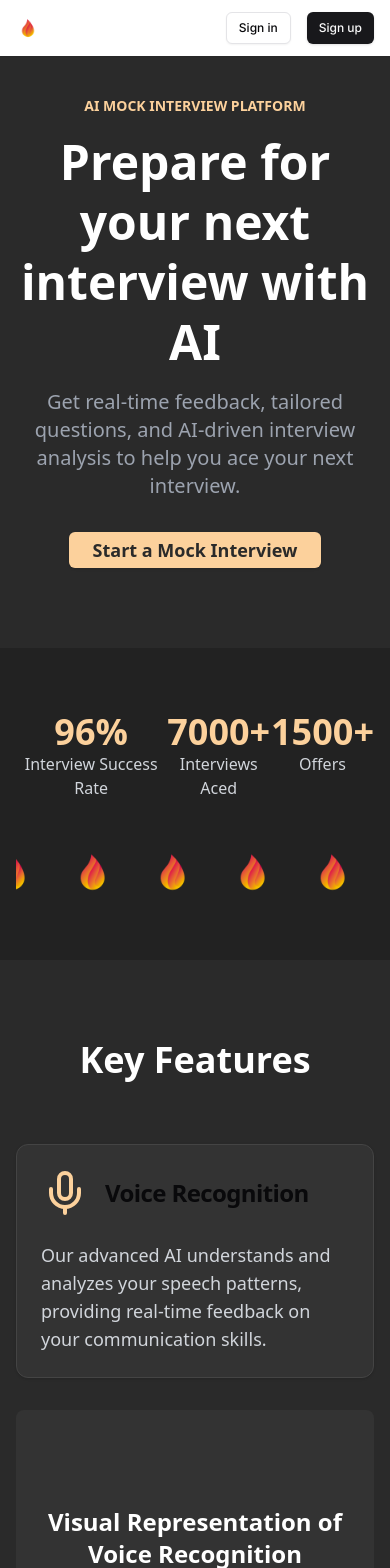
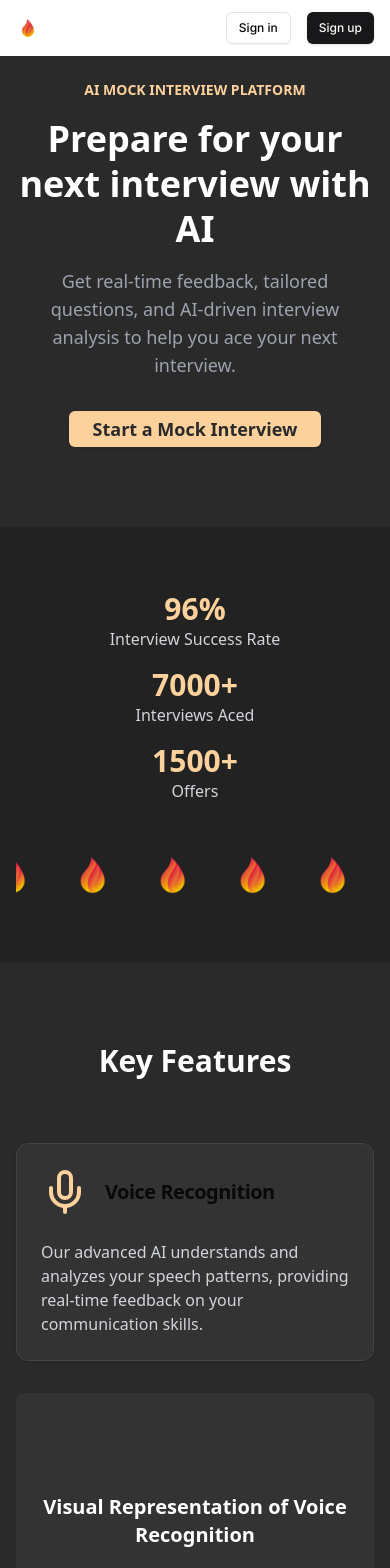
Before and after one commit to ahnaft7/fireside-ai, a Next.js app: page / in a window 390 px wide. Shown: the top 1568 px of the page. Built offline with nearby package versions, Linux system fonts and the light colour scheme; no server answers.

Commit message:
updated landing page responsiveness

```diff
--- a/app/globals.css
+++ b/app/globals.css
@@ -78,6 +78,18 @@
   }
 }
 
+html, body {
+  padding: 0;
+  margin: 0;
+  width: 100%;
+  overflow-x: hidden;
+}
+
+#__next {
+  width: 100%;
+  overflow-x: hidden;
+}
+
 @layer base {
   * {
     @apply border-border;
--- a/app/layout.js
+++ b/app/layout.js
@@ -92,9 +92,9 @@ export default function RootLayout({ children }) {
             </NavigationMenu>
           </div> */}
           <Navbar />
-          <main className="container mx-auto py-4">
-            {children}
-          </main>
+
+          {children}
+
         </body>
       </html>
     </ClerkProvider>
--- a/app/page.js
+++ b/app/page.js
@@ -226,37 +226,39 @@ export default function LandingPage() {
   return (
     <div className="min-h-screen bg-[#2A2A2A] text-white font-sans">
       {/* Hero Section */}
-      <section className="container mx-auto px-4 py-20 text-center">
+      <section className="px-4 sm:px-6 lg:px-8 py-20 text-center">
+        <div className="max-w-screen-xl mx-auto">
           <h3 className="text-[#FCD19C] text-sm font-semibold mb-4">AI MOCK INTERVIEW PLATFORM</h3>
-        <h1 className="mb-4 text-5xl font-bold leading-tight">
+          <h1 className="mb-4 text-4xl sm:text-5xl font-bold leading-tight">
             Prepare for your next interview with AI
           </h1>
-        <p className="mb-8 text-xl text-gray-400 max-w-2xl mx-auto">
+          <p className="mb-8 text-lg sm:text-xl text-gray-400 max-w-2xl mx-auto">
             Get real-time feedback, tailored questions, and AI-driven interview analysis to help you ace your next interview.
           </p>
           <Button className="bg-[#FCD19C] hover:bg-[#f8c27e] text-[#2A2A2A] font-bold py-3 px-6 rounded-md text-lg">
             Start a Mock Interview
           </Button>
+        </div>
       </section>
 
       {/* Statistics and Companies Section */}
       <section className="py-16 bg-[#222222]">
-        <div className="container mx-auto px-4">
-          <div className="flex justify-around mb-12">
-            <div className="text-center">
-              <h2 className="text-4xl font-bold text-[#FCD19C]">96%</h2>
+        <div className="w-full mx-auto px-4 sm:px-6 lg:px-8">
+          <div className="flex flex-wrap justify-around mb-12">
+            <div className="text-center w-full sm:w-auto mb-4 sm:mb-0">
+              <h2 className="text-3xl sm:text-4xl font-bold text-[#FCD19C]">96%</h2>
               <p className="text-gray-300">Interview Success Rate</p>
             </div>
-            <div className="text-center">
-              <h2 className="text-4xl font-bold text-[#FCD19C]">7000+</h2>
+            <div className="text-center w-full sm:w-auto mb-4 sm:mb-0">
+              <h2 className="text-3xl sm:text-4xl font-bold text-[#FCD19C]">7000+</h2>
               <p className="text-gray-300">Interviews Aced</p>
             </div>
-            <div className="text-center">
-              <h2 className="text-4xl font-bold text-[#FCD19C]">1500+</h2>
+            <div className="text-center w-full sm:w-auto">
+              <h2 className="text-3xl sm:text-4xl font-bold text-[#FCD19C]">1500+</h2>
               <p className="text-gray-300">Offers</p>
             </div>
           </div>
-          <div className="mt-8">
+          <div className="mt-8 overflow-hidden">
             <ContinuousCarousel items={companies} />
           </div>
         </div>
@@ -264,27 +266,27 @@ export default function LandingPage() {
 
       {/* Features Section */}
       <section className="py-20">
-        <div className="container mx-auto px-4">
-          <h2 className="text-4xl font-bold text-center mb-16">Key Features</h2>
+        <div className="max-w-screen-xl mx-auto px-4 sm:px-6 lg:px-8">
+          <h2 className="text-3xl sm:text-4xl font-bold text-center mb-16">Key Features</h2>
           {features.map((feature, index) => (
             <ScrollAnimatedSection key={index}>
-              <div className={`flex flex-col ${index % 2 === 0 ? 'md:flex-row' : 'md:flex-row-reverse'} items-center mb-20`}>
-                <div className="w-full md:w-1/2 mb-8 md:mb-0">
+              <div className={`flex flex-col ${index % 2 === 0 ? 'md:mb-8 md:mr-8 md:flex-row' : 'md:mb-8 md:ml-8 md:flex-row-reverse'} items-center mb-20`}>
+                <div className="w-full lg:w-1/2 mb-8 lg:mb-0">
                   <Card className="bg-[#333333] border-[#444444]">
                     <CardHeader>
-                      <CardTitle className="flex items-center text-2xl">
+                      <CardTitle className="flex items-center text-xl sm:text-2xl">
                         {feature.icon}
                         <span className="ml-4">{feature.title}</span>
                       </CardTitle>
                     </CardHeader>
                     <CardContent>
-                      <p className="text-gray-300 text-lg">{feature.description}</p>
+                      <p className="text-gray-300 text-base sm:text-lg">{feature.description}</p>
                     </CardContent>
                   </Card>
                 </div>
-                <div className="w-full md:w-1/2 md:px-8">
+                <div className="w-full lg:w-1/2 md:px-8 lg:px-8">
                   <div className="bg-[#333333] p-6 rounded-lg h-64 flex items-center justify-center">
-                    <p className="text-2xl font-semibold text-center">Visual Representation of {feature.title}</p>
+                    <p className="text-xl sm:text-2xl font-semibold text-center">Visual Representation of {feature.title}</p>
                   </div>
                 </div>
               </div>
@@ -295,9 +297,9 @@ export default function LandingPage() {
 
       {/* Use Cases Section */}
       <section className="py-20 bg-[#222222]">
-        <div className="container mx-auto px-4">
-          <h2 className="text-4xl font-bold text-center mb-12">Use Cases</h2>
-          <div className="grid grid-cols-1 md:grid-cols-2 lg:grid-cols-3 gap-8">
+        <div className="max-w-screen-xl mx-auto px-4 sm:px-6 lg:px-8">
+          <h2 className="text-3xl sm:text-4xl font-bold text-center mb-12">Use Cases</h2>
+          <div className="grid grid-cols-1 sm:grid-cols-2 lg:grid-cols-3 gap-8">
             {useCases.map((useCase, index) => (
               <ScrollAnimatedSection key={index}>
                 <Card className="bg-[#333333] border-[#444444]">
@@ -318,9 +320,9 @@ export default function LandingPage() {
 
       {/* Pricing Section */}
       <section className="py-20">
-        <div className="container mx-auto px-4">
-          <h2 className="text-4xl font-bold text-center mb-12">Pricing Plans</h2>
-          <div className="flex flex-col md:flex-row justify-center items-center md:items-stretch gap-8">
+        <div className="max-w-screen-xl mx-auto px-4 sm:px-6 lg:px-8">
+          <h2 className="text-3xl sm:text-4xl font-bold text-center mb-12">Pricing Plans</h2>
+          <div className="flex flex-col lg:flex-row justify-center items-center lg:items-stretch gap-8">
             <PricingPlan
               title="Free Plan"
               price="$0/month"
@@ -347,20 +349,24 @@ export default function LandingPage() {
       </section>
 
       {/* Testimonials Section */}
-      <section className="py-20 bg-[#222222] overflow-hidden">
-        <h2 className="text-4xl font-bold text-center mb-12">What Our Users Say</h2>
+      <section className="py-20 bg-[#222222] ">
+        <div className="w-full mx-auto px-4 sm:px-6 lg:px-8">
+          <h2 className="text-3xl sm:text-4xl font-bold text-center mb-12">What Our Users Say</h2>
           <ContinuousCarousel items={testimonials} />
+        </div>
       </section>
 
       {/* Call to Action */}
       <section className="py-20 text-center">
-        <h2 className="mb-4 text-4xl font-bold">Ready to Ace Your Next Interview?</h2>
-        <p className="mb-8 text-xl text-gray-300">
+        <div className="max-w-screen-xl mx-auto px-4 sm:px-6 lg:px-8">
+          <h2 className="mb-4 text-3xl sm:text-4xl font-bold">Ready to Ace Your Next Interview?</h2>
+          <p className="mb-8 text-lg sm:text-xl text-gray-300">
             Start practicing with our AI-powered platform today and boost your confidence.
           </p>
           <Button className="bg-[#FCD19C] hover:bg-[#f8c27e] text-[#2A2A2A] font-bold py-3 px-6 rounded-md text-lg">
             Start a Mock Interview
           </Button>
+        </div>
       </section>
 
       {/* Footer */}
```
Lines whose indentation alone changed are shown as unchanged.
